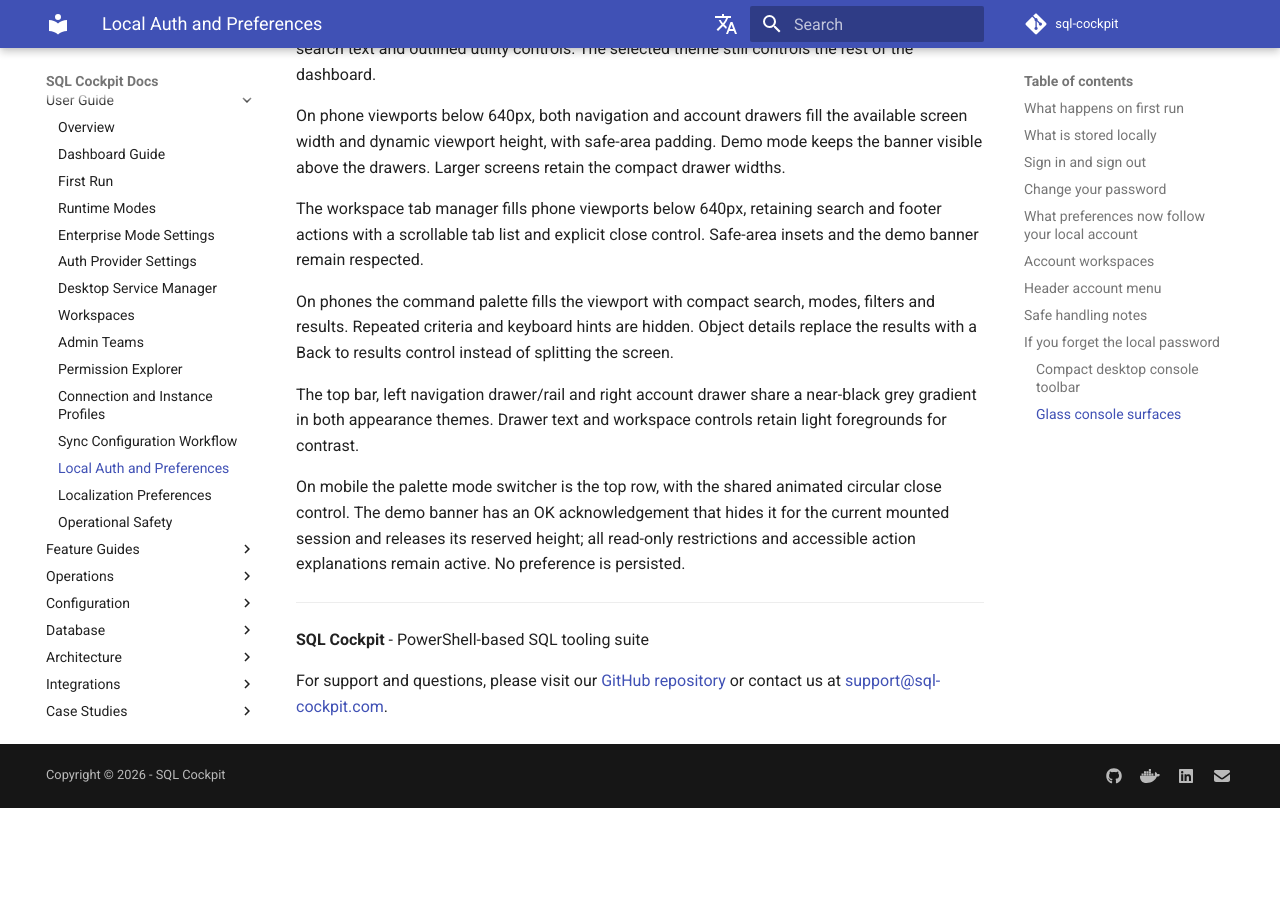
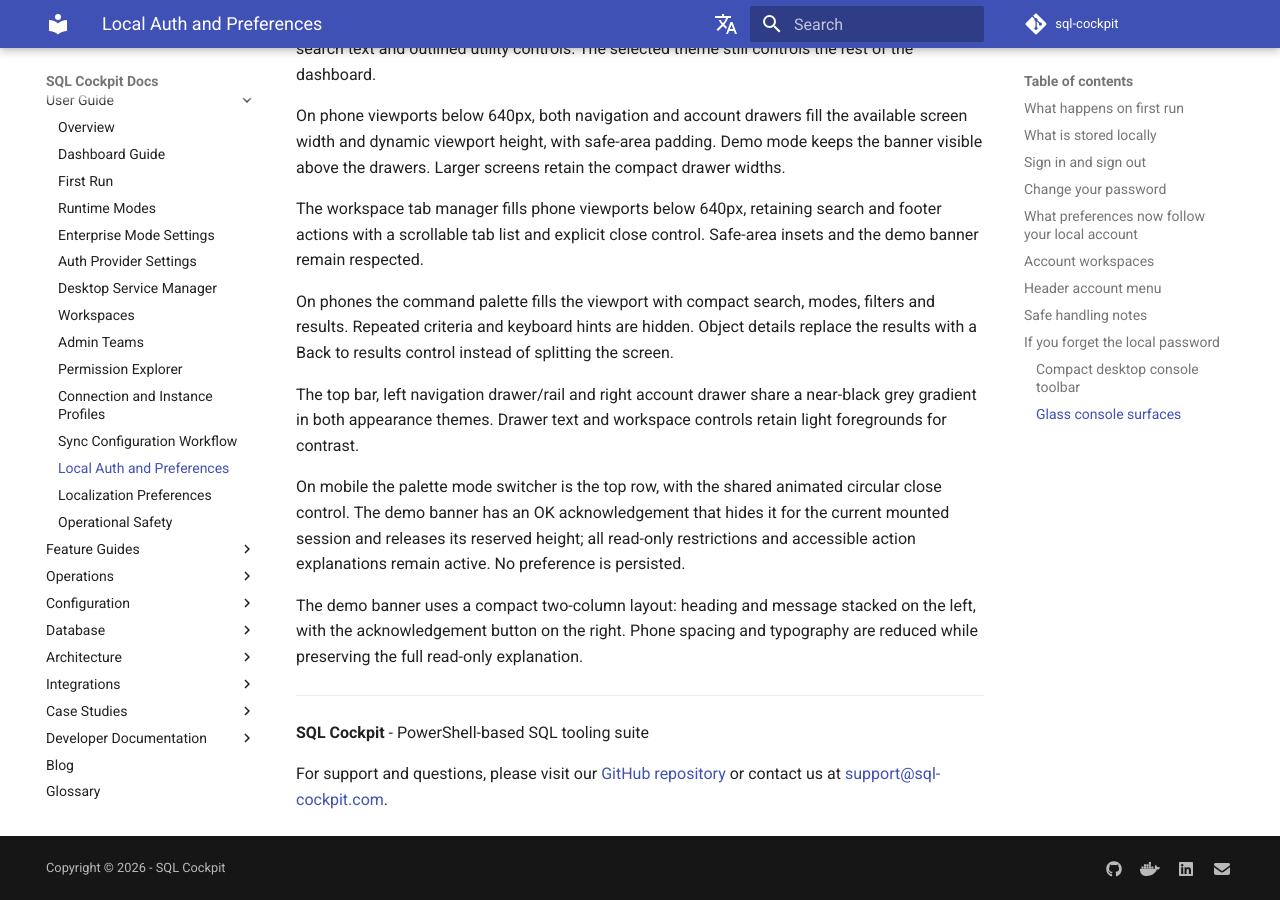
Before and after one commit to sql-cockpit/sql-cockpit-docs-source, an MkDocs documentation site: the page built from docs/user/local-auth-and-preferences.md, in a window 1280 px wide and 900 px high, scrolled down 14642 px. Built offline with MkDocs 1.6.1 and Material for MkDocs 9.7.7, drawn with Linux system fonts in a browser that asks for light colours; comment, search, counter and statistics services are not loaded; the version menu is left out; before the commit the page ends 15450 px from its top, so only the background shows below that.

Commit message:
Document compact demo banner layout

```diff
--- a/docs/user/local-auth-and-preferences.md
+++ b/docs/user/local-auth-and-preferences.md
@@ -287,3 +287,5 @@
 The top bar, left navigation drawer/rail and right account drawer share a near-black grey gradient in both appearance themes. Drawer text and workspace controls retain light foregrounds for contrast.
 
 On mobile the palette mode switcher is the top row, with the shared animated circular close control. The demo banner has an OK acknowledgement that hides it for the current mounted session and releases its reserved height; all read-only restrictions and accessible action explanations remain active. No preference is persisted.
+
+The demo banner uses a compact two-column layout: heading and message stacked on the left, with the acknowledgement button on the right. Phone spacing and typography are reduced while preserving the full read-only explanation.
```
